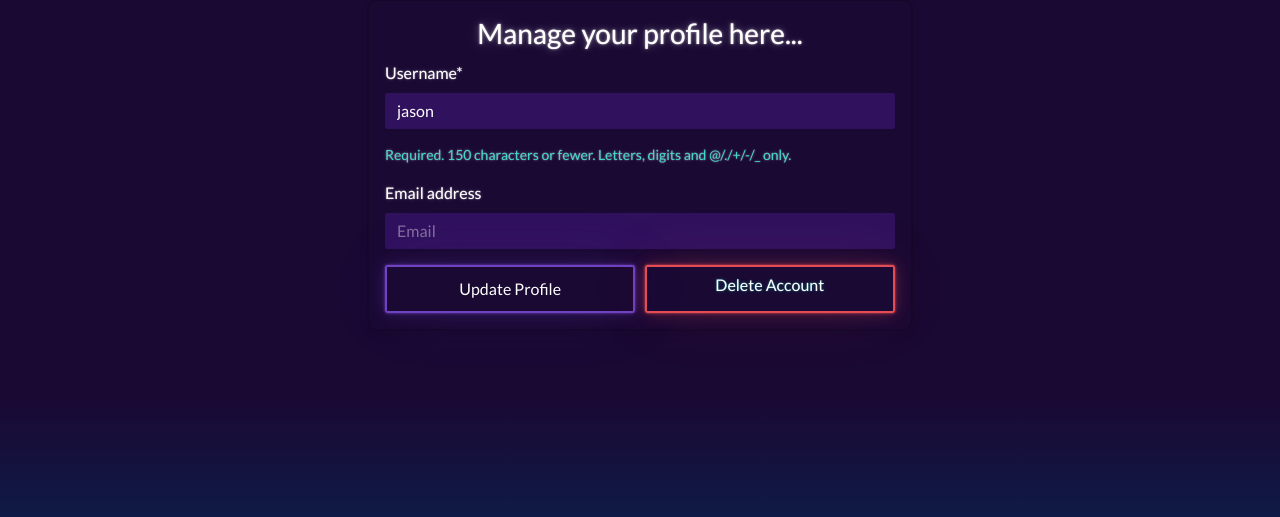
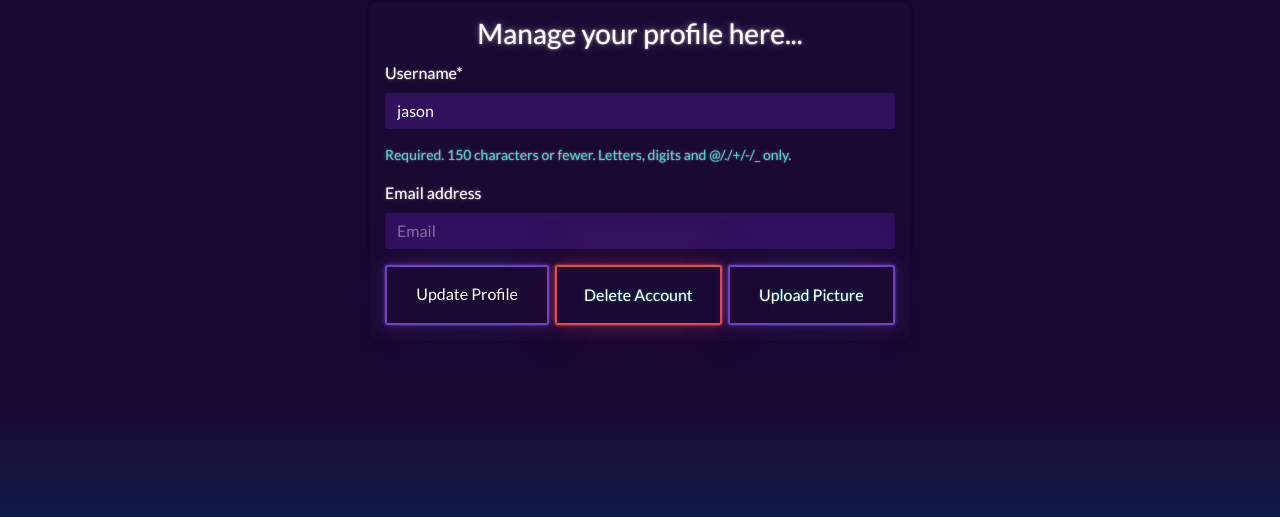
Before and after one commit to Breedlove-Jason/edenthought, a Django app: page /profile-management/ in a window 1280 px wide. Shown: the part 245-762 px from the top of the page. Run offline with Django 5.2, Linux system fonts and the light colour scheme; a user stored in the database is signed in; data comes from the database, SQL or seed files in the repository; both versions use the stored data as it was after the commit; some libraries are stand-ins or nearby versions.

Commit message:
work on transferring logic in profile-management to separate function

```diff
--- a/journal/urls.py
+++ b/journal/urls.py
@@ -13,4 +13,5 @@ urlpatterns = [
     path("delete-thought/<int:pk>/", views.delete_thought, name="delete-thought"),
     path("profile-management/", views.profile_management, name="profile-management"),
     path("delete-account/", views.delete_account, name="delete-account"),
+    path("upload-profile-pic/", views.upload_profile_pic, name="upload-profile-pic"),
 ]
--- a/journal/views.py
+++ b/journal/views.py
@@ -114,25 +114,31 @@ def delete_thought(request, pk):
 @login_required(login_url="my-login")
 def profile_management(request):
     form = UpdateUserForm(instance=request.user)
+    profile = Profile.objects.get(user=request.user)
+    form_2 = UpdateProfileForm(instance=profile)
     if request.method == "POST":
         form = UpdateUserForm(request.POST, instance=request.user)
+        form_2 = UpdateProfileForm(request.POST, request.FILES, instance=profile)
         if form.is_valid():
             form.save()
             return redirect("dashboard")
+        if form_2.is_valid():
+            form_2.save()
+            return redirect("dashboard")
 
-    context = {"UpdateUserForm": form}
+    context = {"UserUpdateForm": form, "ProfileUpdateForm": form_2}
     return render(request, "journal/profile-management.html", context)
 
 
 @login_required(login_url="my-login")
-def update_profile_picture(request):
+def upload_profile_pic(request):
     if request.method == "POST":
         profile = Profile.objects.get(user=request.user)
         profile.profile_pic = request.FILES.get("profile_pic", "default.png")
         profile.save()
         messages.success(request, "Profile picture updated successfully")
         return redirect("dashboard")
-    return render(request, "journal/update-profile-picture.html")
+    return render(request, "journal/update-profile-pic.html")
 
 
 @login_required(login_url="my-login")
--- a/templates/journal/dashboard.html
+++ b/templates/journal/dashboard.html
@@ -10,8 +10,10 @@
                 <div class="card center-content ">
                     <div class="card-body">
                         <h3 class="card-title">Welcome, &nbsp; {{ user }}</h3>
-                        <img src="{{ profilePic.profile_pic.url }}" class="avatar">
+                        <img src="{{ profilePic.profile_pic.url }}" class="avatar" alt="profile picture">
                         <a class="btn btn-outline-primary w-100" type="button" href="{% url 'user-logout' %}">Logout</a>
+                        &nbsp;
+                        <a class="btn btn-outline-primary w-100" type="button" href="{% url 'update-profile-pic' %}">Update Picture</a>
                     </div>
                 </div>
             </div>
--- a/templates/journal/profile-management.html
+++ b/templates/journal/profile-management.html
@@ -12,17 +12,20 @@
                         <h3 class="card-title text-center">Manage your profile here...</h3>
                         <form method="POST" autocomplete="off">
                             {% csrf_token %}
-                            <div class="mb-3">{{ UpdateUserForm|crispy }}</div>
+                            <div class="mb-3">{{ UserUpdateForm|crispy }}</div>
                             <div class="center-button">
                                 <button
                                         type="submit"
-                                        class="btn w-50 btn-outline-primary"
+                                        class="btn w-50 btn-outline-primary pb-2"
                                 >
                                     Update Profile
                                 </button>
                                 &nbsp;
                                 &nbsp;
-                                <a class="btn btn-outline-danger w-50" type="button" href="{% url 'delete-account' %}">Delete Account</a>
+                                <a class="btn btn-outline-danger w-50 p-3" type="button" href="{% url 'delete-account' %}">Delete Account</a>
+                                &nbsp;
+                                &nbsp;
+                                <a class="btn btn-outline-primary w-50 p-3" type="button" href="{% url 'upload-profile-pic' %}">Upload Picture</a>
                             </div>
                         </form>
                     </div>
--- a/templates/journal/update-profile-picture.html
+++ b/templates/journal/upload-profile-pic.html
@@ -12,7 +12,7 @@
                         <form method="POST" enctype="multipart/form-data">
                             {% csrf_token %}
                             <div class="form-group">
-                                <label for="profile_pic">Upload New Profile Picture</label>
+                                <label for="profile_pic">Upload Profile Picture</label>
                                 <input type="file" class="form-control" id="profile_pic" name="profile_pic">
                             </div>
                             <button type="submit" class="btn btn-primary mt-3">Update</button>
```
Also changed, not shown: db.sqlite3.
